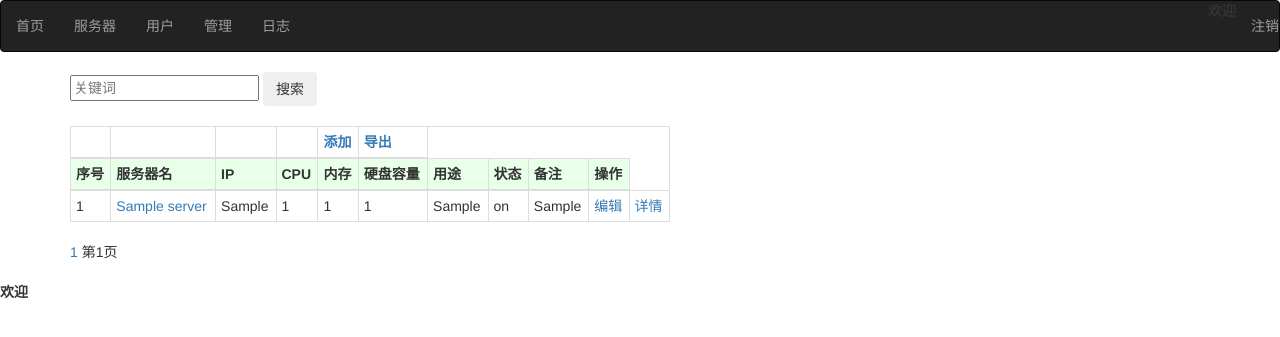
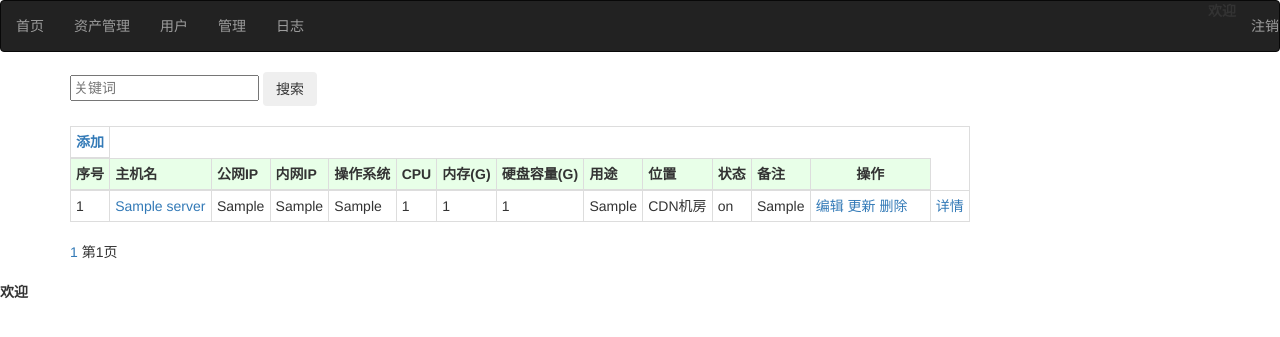
Before and after one commit to ptoeia/asset, a Django app: page /server/index in a window 1280 px wide. Shown: the top 337 px of the page. Run offline with Django 3.2, Linux system fonts and the light colour scheme; a user stored in the database is signed in; tables that the repository leaves empty hold one stand-in row (values such as "Sample post"); parts of the project's set-up code (start-up, migrations or seed data) failed here and were passed over; some libraries are stand-ins or nearby versions.

Commit message:
add function update server info

```diff
--- a/server/models.py
+++ b/server/models.py
@@ -5,13 +5,16 @@ from django.contrib.auth.admin import User
 # create table machine
 class Servers (models.Model):
     id = models.AutoField(primary_key=True)
-    name = models.CharField(max_length=20, verbose_name='主机名', help_text=u'必填')
-    ip = models.GenericIPAddressField(max_length=30, verbose_name='ip', unique='true', protocol='ipv4')
+    hostname = models.CharField(max_length=20, verbose_name='主机名', help_text=u'必填')
+    public_ip = models.GenericIPAddressField(max_length=30, verbose_name='公网ip',  protocol='ipv4')
+    private_ip = models.GenericIPAddressField(max_length=30, verbose_name='内网ip', help_text=u'必填',unique='true', protocol='ipv4')
+    os = models.CharField(max_length=20, verbose_name='操作系统', default='Centos6.4')
     cpu = models.PositiveSmallIntegerField(verbose_name='cpu', default=1)
     memory = models.PositiveIntegerField(verbose_name='内存', default=1024)
     disk_volume = models.PositiveIntegerField(verbose_name='硬盘容量', default=60)
     purpose = models.CharField(max_length=30, verbose_name='用途', null='true', blank='true')
-    status = models.CharField(max_length=20, verbose_name='状态', null='true', blank='true',choices=(('on', 'on'),('off', 'off')))
+    location = models.CharField(max_length=30, verbose_name='位置', null='true', blank='true', choices=(('CDN机房','CDN机房'),('公司机房','公司机房')))
+    status = models.CharField(max_length=20, verbose_name='状态', null='true', blank='true', choices=(('on', 'on'),('off', 'off')))
     remark = models.CharField(max_length=40, verbose_name='备注', null='true', blank='true')
 
     def __unicode__(self):
--- a/server/templates/base.html
+++ b/server/templates/base.html
@@ -16,7 +16,7 @@
      <div class="navbar navbar-inverse">
          <ul class="nav navbar-nav" style="float:left">
              <li style="float:left"> <a href="/server/link">首页</a> </li>
-             <li style="float:left"> <a href="/server/index">服务器</a> </li>
+             <li style="float:left"> <a href="/server/index">资产管理</a> </li>
              <li style="float:left"> <a href="/server/useradmin">用户</a> </li>
              <li style="float:left"> <a href="/server/manager">管理</a> </li>
              <li style="float:left"> <a href="/server/log">日志</a> </li>
--- a/server/templates/index.html
+++ b/server/templates/index.html
@@ -1,11 +1,17 @@
 {% extends "base.html" %}
 {% block head %}
+<style>
+    .oper{
+        width:120px;
+        text-align:center;
+    }
+</style>
   <script type="text/javascript" src=" http://libs.baidu.com/jquery/1.9.0/jquery.min.js"></script>
   <script>
     function server_details(){
         var id=$("#server_id").attr("href").split("/").pop();
         alert(id);
-        $.get("/server/detail/"+id,function(data){
+        $.get("/server/update/"+id,function(data){
            alert(data);
         });
     };
@@ -28,44 +34,46 @@
     </div>
        <div >
 
-           <table  width="600" class="table-hover table-condensed table-bordered" >
+           <table  width="900" class="table-hover table-condensed table-bordered" >
                <thead>
                   <tr align="right">
-                      <th border="0"></th>
-                      <th></th>
-                      <th></th>
-                      <th></th>
                       <th><a href="/server/add">添加</a></th>
-                      <th><a href="/server/export" target="">导出</a></th>
-
                   </tr>
                   <tr bgcolor="#E8FFE8" >
                      <th  align="center">序号</th>
-                     <th width= align="center">服务器名</th>
-                     <th  align="center">IP</th>
-                      <th  align="center">CPU</th>
-                      <th  align="center">内存</th>
-                      <th  align="center">硬盘容量</th>
-                     <th width= align="center">用途</th>
-                     <th width= align="center">状态</th>
-                   <!--  <th width= align="center">位置</th>-->
-                     <th width align="center">备注</th>
-                      <th width align="center">操作</th>
+                     <th width= align="center">主机名</th>
+                     <th  align="center">公网IP</th>
+                     <th  align="center">内网IP</th>
+                     <th  align="center">操作系统</th>
+                     <th  align="center">CPU</th>
+                     <th  align="center">内存(G)</th>
+                     <th  align="center">硬盘容量(G)</th>
+                     <th  align="center">用途</th>
+                     <th  align="center">位置</th>
+                     <th  align="center">状态</th>
+                     <th  align="center">备注</th>
+                     <th class="oper">操作</th>
                   </tr>
                </thead>
                 {% for server in server_list  %}
                <tbody class='success error warning info'>
                    <tr font="Arial" >
                        <td data-align="right">{{ forloop.counter }}</td>
-                       <td data-align="right"><a href="/server/edit/{{ server.id }}">{{ server.name }}</a></td>
-                       <td data-align="right">{{ server.ip }}</td>
+                       <td data-align="right"><a href="/server/edit/{{ server.id }}">{{ server.hostname }}</a></td>
+                       <td data-align="right">{{ server.public_ip }}</td>
+                       <td data-align="right">{{ server.private_ip }}</td>
+                       <td data-align="right">{{ server.os }}</td>
                        <td data-align="right">{{ server.cpu }}</td>
                        <td data-align="right">{{ server.memory }}</td>
                        <td data-align="right">{{ server.disk_volume }}</td>
                        <td data-align="right">{{ server.purpose }}</td>
+                       <td data-align="right">{{ server.location }}</td>
                        <td data-align="right">{{ server.status }}</td>
                        <td data-align="right">{{ server.remark }}</td>
-                       <td data-align="right"><a id="server_id" href="/server/edit/{{ server.id }}" onclick="edit()">编辑</a></td>
+                       <td data-align="right"><a id="server_id" href="/server/edit/{{ server.id }}">编辑</a>
+                       <a id="server_id" href="#" onclick="server_info_update()">更新</a>
+                       <a id="server_id" href="/server/edit/{{ server.id }}" onclick="del()">删除</a>
+                       </td>
                        <td data-align="right"><a href="#" onclick="server_details()" >详情</a></td>
                    </tr>
                </tbody>
--- a/server/urls.py
+++ b/server/urls.py
@@ -12,7 +12,7 @@ urlpatterns = [
     url(r'^add', 'server.views.add_server'),
  #   url(r'^export', 'server.views.export',name='export_csv'),
     url(r'^edit/(?P<eid>\d+)/$', 'server.views.edit_server'),
-    url(r'^detail/(?P<id>\d+)/$','server.views.servers_detail'),
+    url(r'^update/(?P<id>\d+)/$','server.views.server_info_update'),
     url(r'^link', 'server.views.link'),
  #   url(r'^edit', 'server.views.display_meta'),
     url(r'^register', 'server.views.user_register'),
--- a/server/views.py
+++ b/server/views.py
@@ -161,9 +161,15 @@ def download(request, projectname): #log file download
     return response
 
 
-def servers_detail(request, id):
+def server_info_update(request, id):
     ip = Servers.objects.filter(pk=int(id)).values('ip')
     raw_info = subprocess.check_output("/usr/bin/ansible {ip} -m setup".format(ip=ip[0]['ip']),shell=True)
-    base_info = json.loads(raw_info.split('=>')[1])
-    mem = base_info['ansible_facts']['ansible_memtotal_mb']
+    base_info = json.loads(raw_info.split('=>')[1])['ansible_facts']
+    cpu = base_info['ansible_processor_vcpus']
+    memory = round(int(base_info['ansible_memtotal_mb'])/1024.0,1)
+    disk_volume = sum([int(base_info['ansible_devices'][disk]['size']) for disk in base_info['ansible_devices']])
+    hostname = base_info['ansible_hostname']
+    os = base_info['description']
+
+
     return HttpResponse(mem)
```
